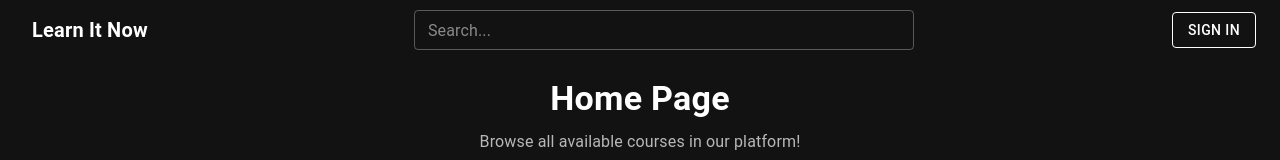
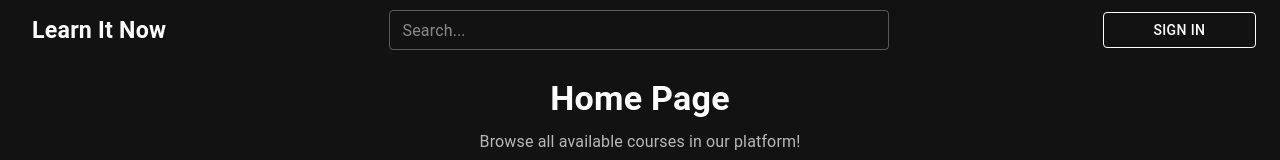
Before and after one commit to rjvb7424/Learn-It-Now, a React (Vite) app in the folder frontend/: page / in a window 1280 px wide. Shown: the top 160 px of the page. Built offline with nearby package versions, Linux system fonts and the light colour scheme; no server answers; the database is empty.

Commit message:
refactor: improve layout stability in CustomAppBar and enhance sign-in button visibility

```diff
--- a/frontend/src/components/customappbar/CustomAppBar.tsx
+++ b/frontend/src/components/customappbar/CustomAppBar.tsx
@@ -56,7 +56,7 @@ export default function CustomAppBar({ showSearch = true }: CustomAppBarProps) {
           <Box sx={{ flex: "0 0 auto", minWidth: 0, display: "flex", alignItems: "center", order: 1 }}>
             <Button disableRipple onClick={() => navigate("/")} sx={{ textTransform: "none", color: "inherit" }}>
               {/* Use inherit so it follows theme (white in dark mode) */}
-              <Typography noWrap sx={{ fontWeight: "bold", color: "inherit", fontSize: "1.25rem" }}>
+              <Typography noWrap sx={{ fontWeight: "bold", color: "inherit", fontSize: "1.45rem" }}>
                 Learn It Now
               </Typography>
             </Button>
@@ -75,27 +75,65 @@ export default function CustomAppBar({ showSearch = true }: CustomAppBarProps) {
           )}
 
           {/* Right: actions */}
-          <Box sx={{ order: 3, display: "flex", alignItems: "center", gap: 1.5, flex: "0 0 auto", minWidth: 0 }}>
-            {firebaseUser ? (
-              <>
+          {/* Right: actions (stable width to prevent search bar jump) */}
+          {/* Right: actions — perfectly stable width */}
+          <Box
+            sx={{
+              order: 3,
+              position: "relative",
+              flex: "0 0 auto",
+              minWidth: 0,
+            }}
+          >
+            {/* This row always participates in layout so width NEVER changes */}
+            <Box
+              sx={{
+                display: "flex",
+                alignItems: "center",
+                gap: 1.5,
+                ...(firebaseUser
+                  ? {}
+                  : {
+                      // Keep size, remove interactivity/visibility
+                      visibility: "hidden",
+                      pointerEvents: "none",
+                    }),
+              }}
+              aria-hidden={!firebaseUser}
+            >
               <CreateButton
+                // Render the REAL thing so sizing is identical
                 isSignedIn
                 canPublishPaid={canPublishPaid}
                 openStripeDialog={openStripeDialog}
                 loadingSignIn={loadingSignIn}
                 setLoadingSignIn={setLoadingSignIn}
               />
-                <ProfileMenu photoURL={firebaseUser.photoURL} displayName={firebaseUser.displayName} />
-              </>
-            ) : (
+              <ProfileMenu photoURL={firebaseUser?.photoURL} displayName={firebaseUser?.displayName} />
+            </Box>
+
+            {/* Overlay only when signed out */}
+            {!firebaseUser && (
+              <Box
+                sx={{
+                  position: "absolute",
+                  inset: 0,
+                  display: "flex",
+                  alignItems: "center",
+                }}
+              >
                 <Button
                   variant="outlined"
                   color="primary"
-                onClick={async () => { await SignIn(); }}
+                  onClick={async () => {
+                    await SignIn();
+                  }}
                   aria-label="Sign in"
+                  sx={{ width: "100%" }}
                 >
                   Sign in
                 </Button>
+              </Box>
             )}
           </Box>
         </Toolbar>
```
Lines whose indentation alone changed are shown as unchanged.
